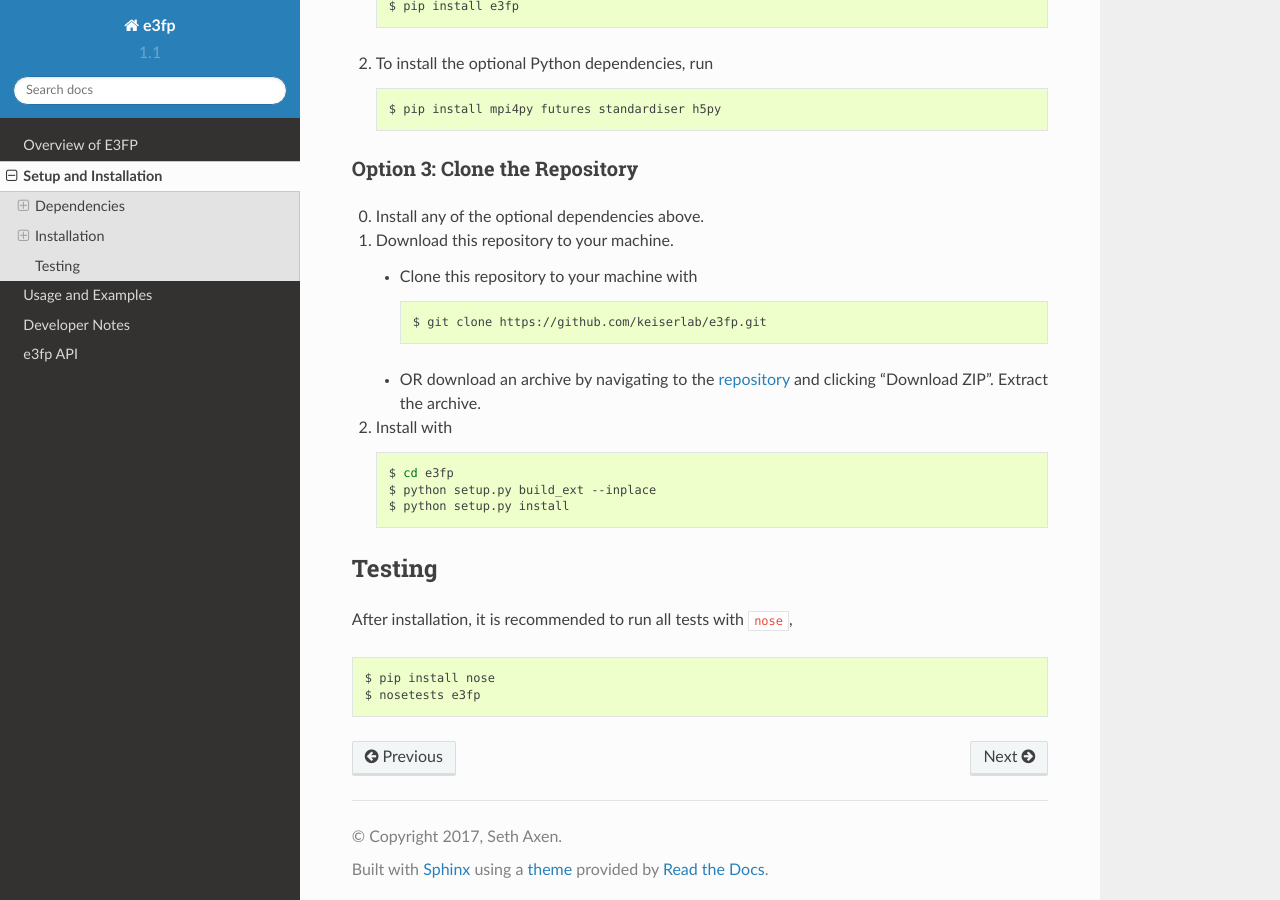
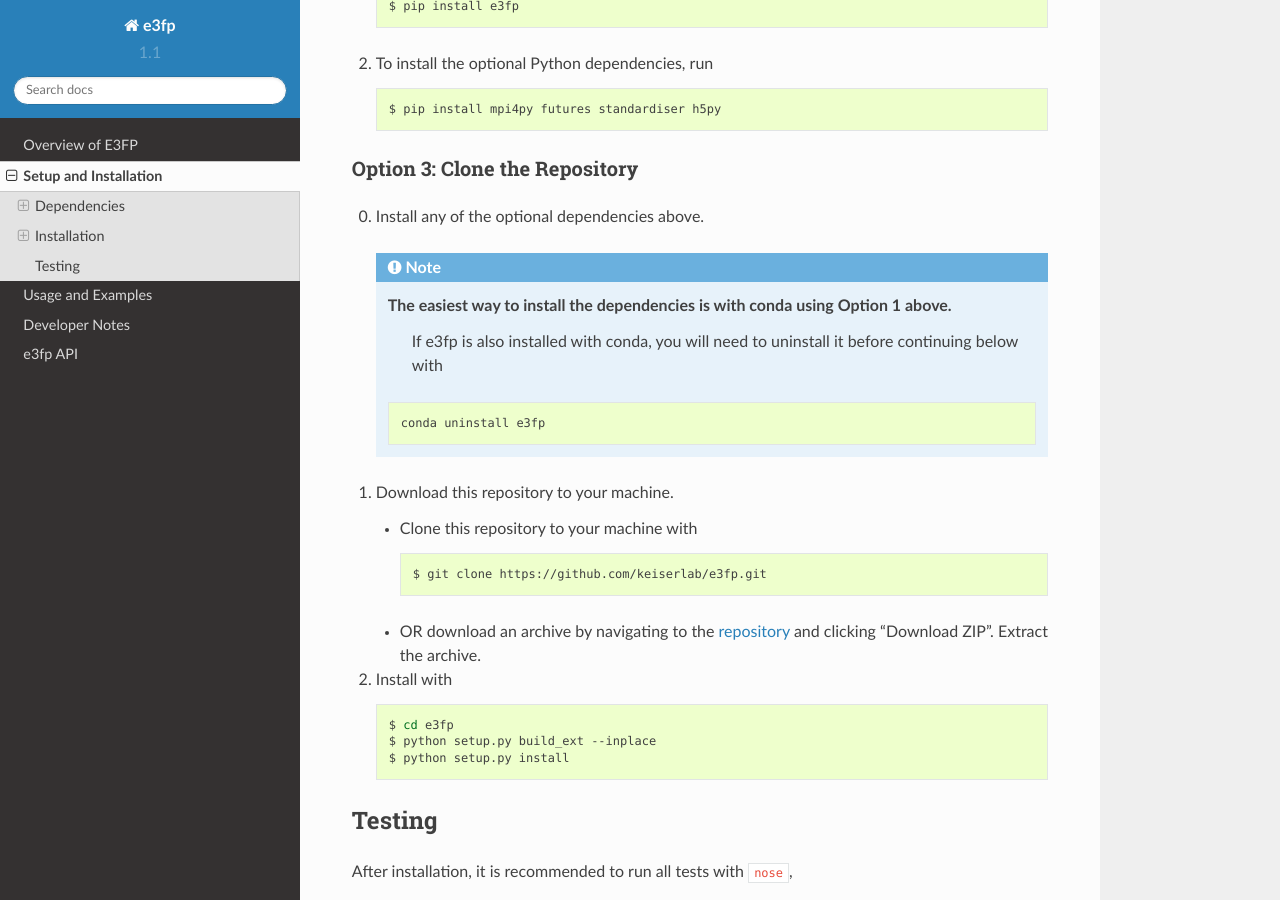
Before and after one commit to keiserlab/e3fp, a Sphinx documentation site: the page built from doc/source/install.rst, in a window 1280 px wide and 900 px high, scrolled down 1477 px. Built offline with Sphinx 7.4.7 and the Read the Docs theme 2.0.0, drawn with Linux system fonts in a browser that asks for light colours.

Commit message:
Clarify repo installation when conda installing dependencies

```diff
--- a/doc/source/install.rst
+++ b/doc/source/install.rst
@@ -87,6 +87,15 @@ Option 3: Clone the Repository
 ~~~~~~~~~~~~~~~~~~~~~~~~~~~~~~
 
 0. Install any of the optional dependencies above.
+
+  .. note:: The easiest way to install the dependencies is with conda using Option 1 above.
+            If e3fp is also installed with conda, you will need to uninstall it before
+            continuing below with
+
+    .. code:: bash
+
+      conda uninstall e3fp
+
 1. Download this repository to your machine.
 
    -  Clone this repository to your machine with
@@ -106,7 +115,6 @@ Option 3: Clone the Repository
        $ python setup.py build_ext --inplace
        $ python setup.py install
 
-
 Testing
 -------
 
```
